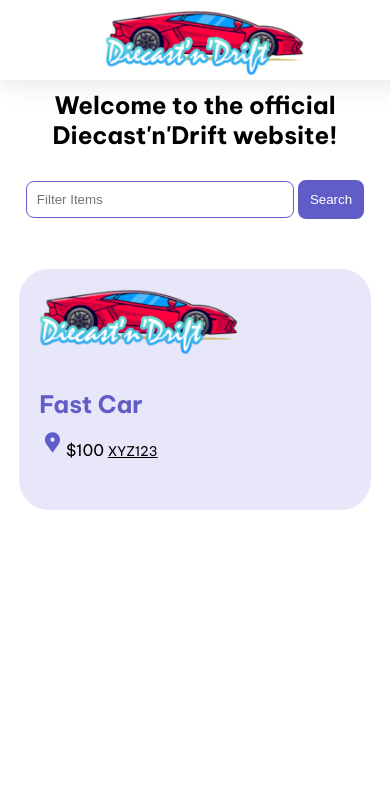
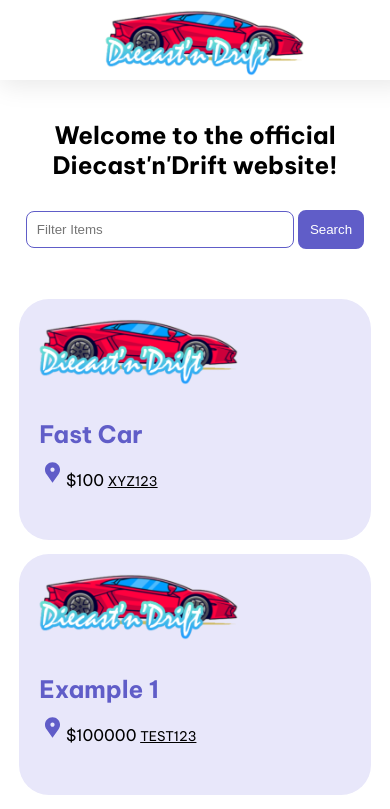
Before and after one commit to joet-dev/AngularSalesWebsite, an Angular app in the folder first-app/: page / in a window 390 px wide. Shown: the top 809 px of the page. Built offline with nearby package versions, Linux system fonts and the light colour scheme.

Commit message:
Fully responsive site with sale items arranged in a grid.

```diff
--- a/first-app/src/app/home/home.component.css
+++ b/first-app/src/app/home/home.component.css
@@ -1,3 +1,8 @@
+.welcome-banner {
+    text-align: center;
+    padding-top: 30px;
+}
+
 .home-body {
     padding-top: 30px;
     padding-bottom: 30px;
@@ -20,7 +25,7 @@ input[type="text"] {
     border-radius: 8px;
     margin-right: 4px;
     display: inline-block;
-    width: 30%;
+    width: 40%;
 
 }
 
@@ -36,18 +41,15 @@ input[type="text"] {
     display: grid;
     column-gap: 14px;
     row-gap: 14px;
-    grid-template-columns: repeat(auto-fill, minmax(300px, 400px));
+    grid-template-columns: auto auto auto;
+    grid-template-columns: repeat(auto-fill, minmax(15rem, 1fr));
     margin-top: 50px;
     justify-content: space-around;
 }
 
-@media (min-width: 100px) and (max-width: 1000px) {
+@media (max-width: 1000px) {
     .items-body {
         width: 95%
-    }
-
-    .results {
-        grid-template-columns: repeat(2, 1fr);
     }
 
     input[type="text"] {
@@ -55,7 +57,7 @@ input[type="text"] {
     }
 }
 
-@media (max-width: 499px) {
+@media (max-width: 500px) {
     .results {
         grid-template-columns: 1fr;
     }
--- a/first-app/src/app/home/home.component.html
+++ b/first-app/src/app/home/home.component.html
@@ -1,4 +1,4 @@
-<h1 style='text-align: center;'>Welcome to the official Diecast'n'Drift website!</h1>
+<h1 class="welcome-banner">Welcome to the official Diecast'n'Drift website!</h1>
 <div class="home-body">
     <div class="items-body">
         <section class="search-section">
@@ -8,7 +8,10 @@
             </form>
         </section>
         <section class="results">
-            <app-sale-item [saleItem]="saleItem"></app-sale-item>
+            <app-sale-item
+            *ngFor="let saleItem of saleItemList"
+            [saleItem]="saleItem">
+            </app-sale-item>
         </section>
     </div>
 </div>
--- a/first-app/src/app/home/home.component.ts
+++ b/first-app/src/app/home/home.component.ts
@@ -13,12 +13,54 @@ import { SaleItem } from '../saleitem';
   styleUrls: ['./home.component.css']
 })
 export class HomeComponent {
-  saleItem : SaleItem = {
+  saleItemList: SaleItem[] = [
+    {
       id: 1,
       title: 'Fast Car',
       price: 100,
       modelNo: "XYZ123",
       photo: 'assets/logo.svg',
       description: "Fast matchbox car."
-  };
+    },
+    {
+      id: 2,
+      title: 'Example 1',
+      price: 100000,
+      modelNo: "TEST123",
+      photo: 'assets/logo.svg',
+      description: "Fast matchbox car."
+    },
+    {
+      id: 3,
+      title: 'Example 2',
+      price: 100000,
+      modelNo: "TEST123",
+      photo: 'assets/logo.svg',
+      description: "Fast matchbox car."
+    },
+    {
+      id: 4,
+      title: 'Example 3',
+      price: 100000,
+      modelNo: "TEST123",
+      photo: 'assets/logo.svg',
+      description: "Fast matchbox car."
+    },
+    {
+      id: 5,
+      title: 'Example 4',
+      price: 100000,
+      modelNo: "TEST123",
+      photo: 'assets/logo.svg',
+      description: "Fast matchbox car."
+    },
+    {
+      id: 6,
+      title: 'Example 5',
+      price: 100000,
+      modelNo: "TEST123",
+      photo: 'assets/logo.svg',
+      description: "Fast matchbox car."
+    },
+  ];
 }
--- a/first-app/src/app/sale-item/sale-item.component.css
+++ b/first-app/src/app/sale-item/sale-item.component.css
@@ -1,8 +1,16 @@
+:root {
+
+}
+
 .listing {
     background: var(--accent-color);
     overflow: hidden;
     border-radius: 30px;
     padding-bottom: 30px;
+}
+
+.listing:hover{
+    background: var(--hover-color);
 }
 
 .listing-heading {
--- a/first-app/src/styles.css
+++ b/first-app/src/styles.css
@@ -10,6 +10,7 @@ body {
 :root {
   --primary-color: #605DC8;
   --secondary-color: #8B89E6;
+  --hover-color: #e1b2f0;
   --accent-color: #e8e7fa;
   --shadow-color: #E8E8E8;
 }
```
Also changed, not shown: first-app/src/app/stock.service.ts (added, +9 -0 lines). Lines whose indentation alone changed are shown as unchanged.
